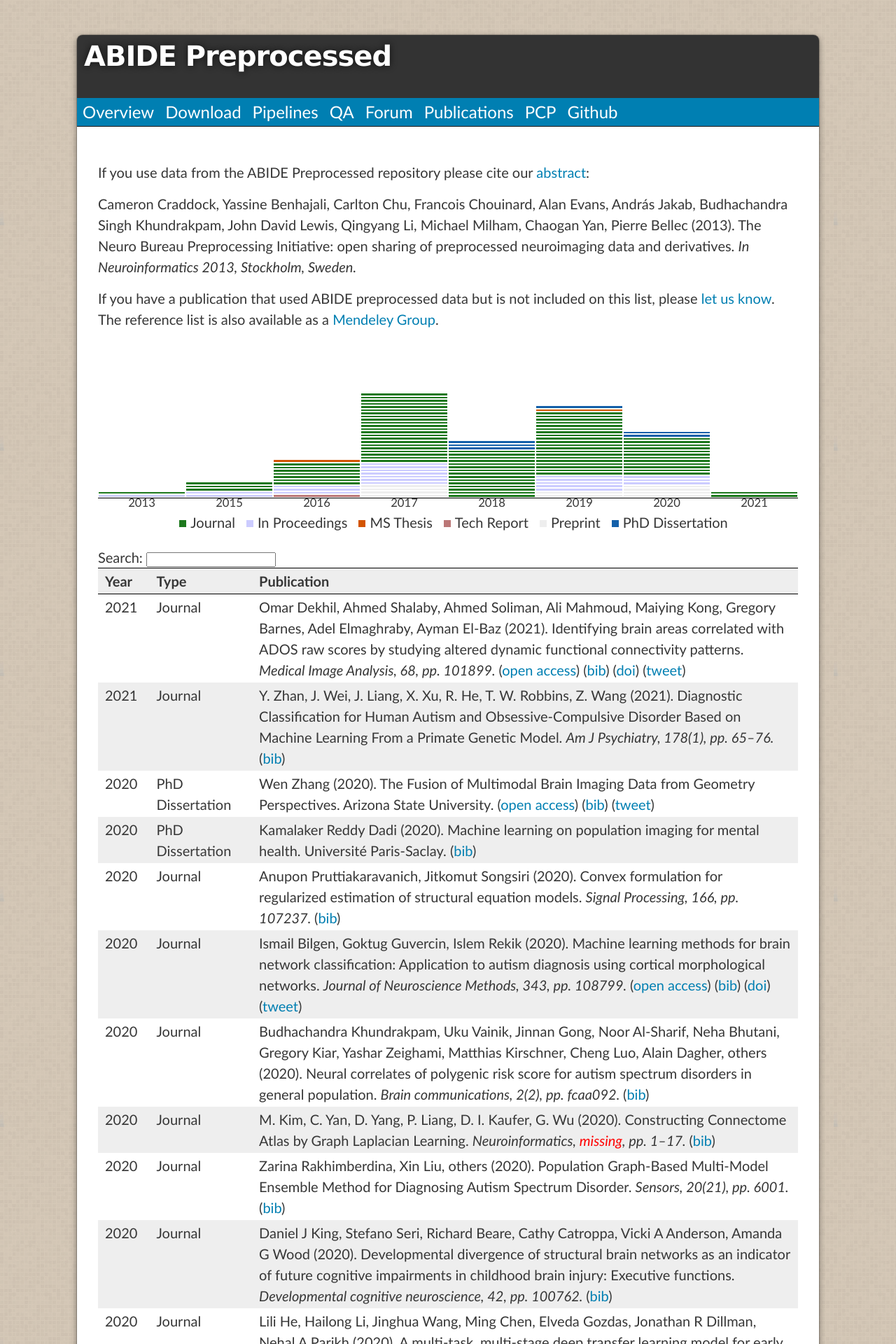
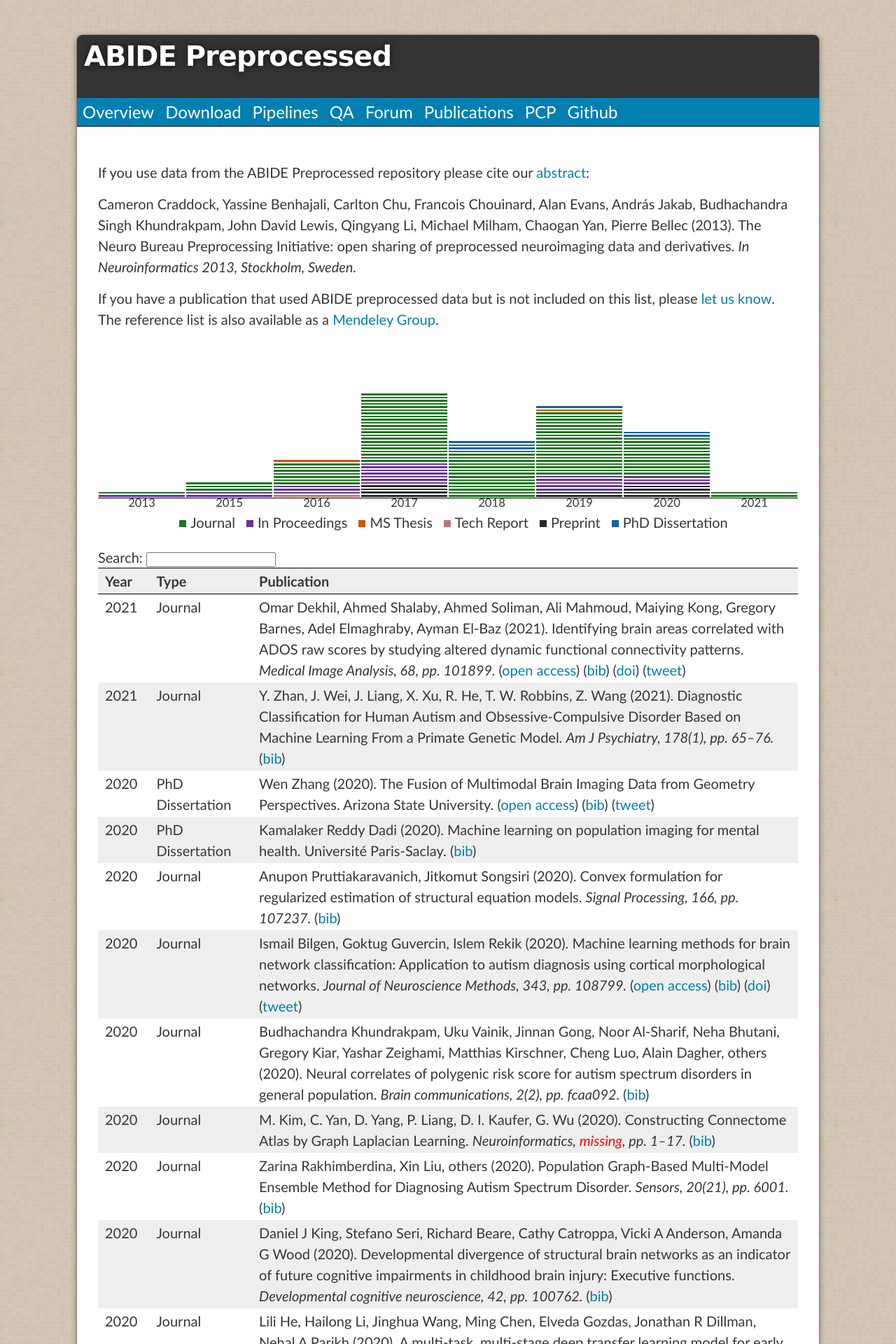
Before and after one commit to preprocessed-connectomes-project/abide, a Jekyll site: the page built from publications.md, in a window 1280 px wide. Shown: the top 1920 px of the page at 70% size. Built offline with Jekyll 4.4.1, drawn with Linux system fonts in a browser that asks for light colours; nearby versions of some CDN libraries.

Commit message:
updating colors to improve contrast

```diff
--- a/stylesheets/stylesheet.css
+++ b/stylesheets/stylesheet.css
@@ -964,11 +964,12 @@ span.undefined { color:red; }
 .yearlabel { position: absolute; bottom: -20px; text-align: center; width: 100%; font-size: smaller;}
 .pub { border: 1px solid white; background-color: #eee; }
 .conference { background-color: rgb(245,128,37); }
-.inproceedings { background-color: #ccf; }
+.inproceedings { background-color: #663399; }
 .article { background-color: #1d781d; }
 .inbook { background-color: #eaa; }
 .phdthesis { background-color: #1460aa; }
 .unpublished { background-color: #2a2a2a; }
+.preprint { background-color: #2a2a2a; }
 .mastersthesis { background-color: #d35400; }
 .techreport { background-color: #b77; }
 .legend .pub { width: 10px; height: 10px; display: inline-block; margin: 0 5px 0 15px;}
```
